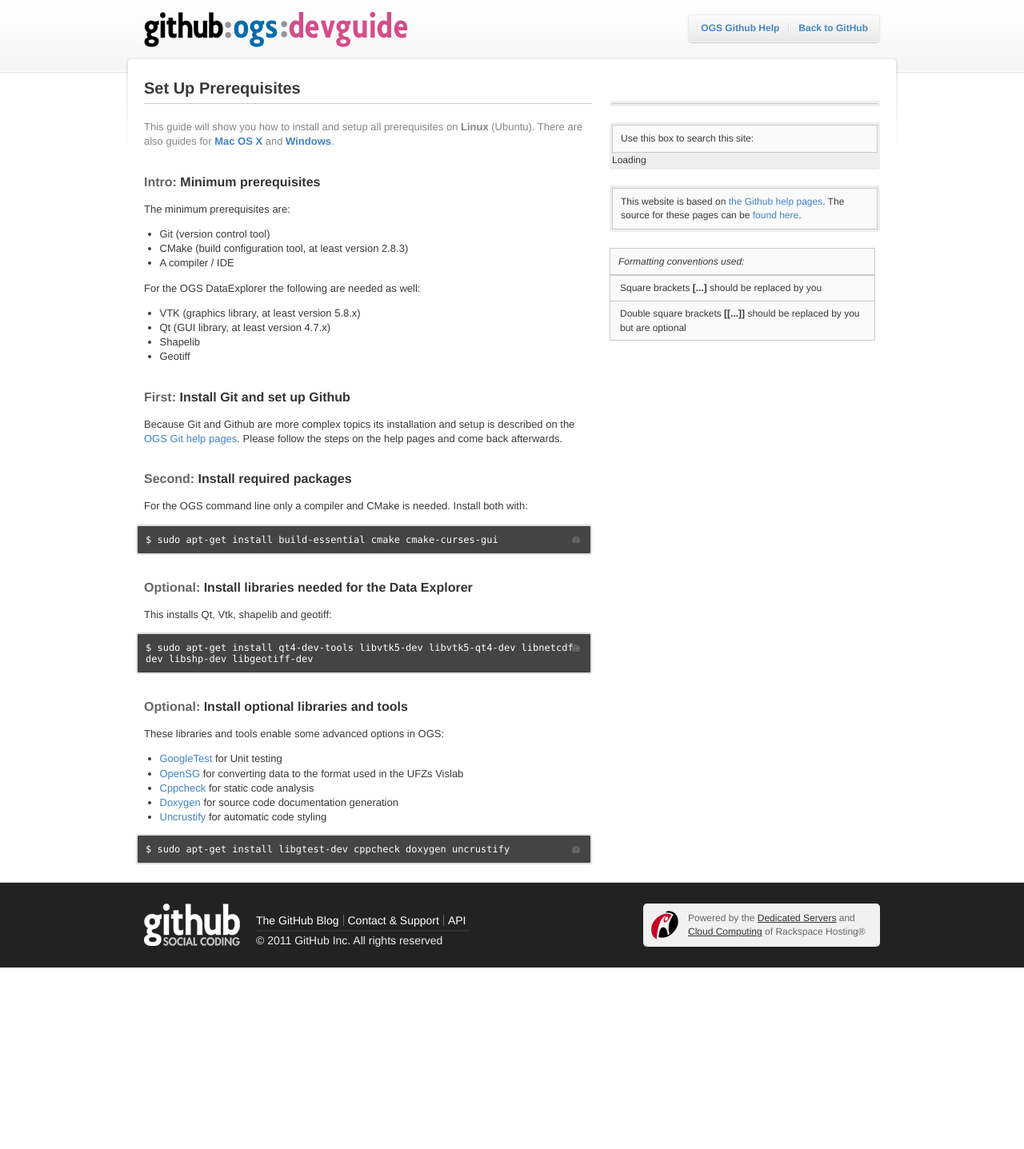
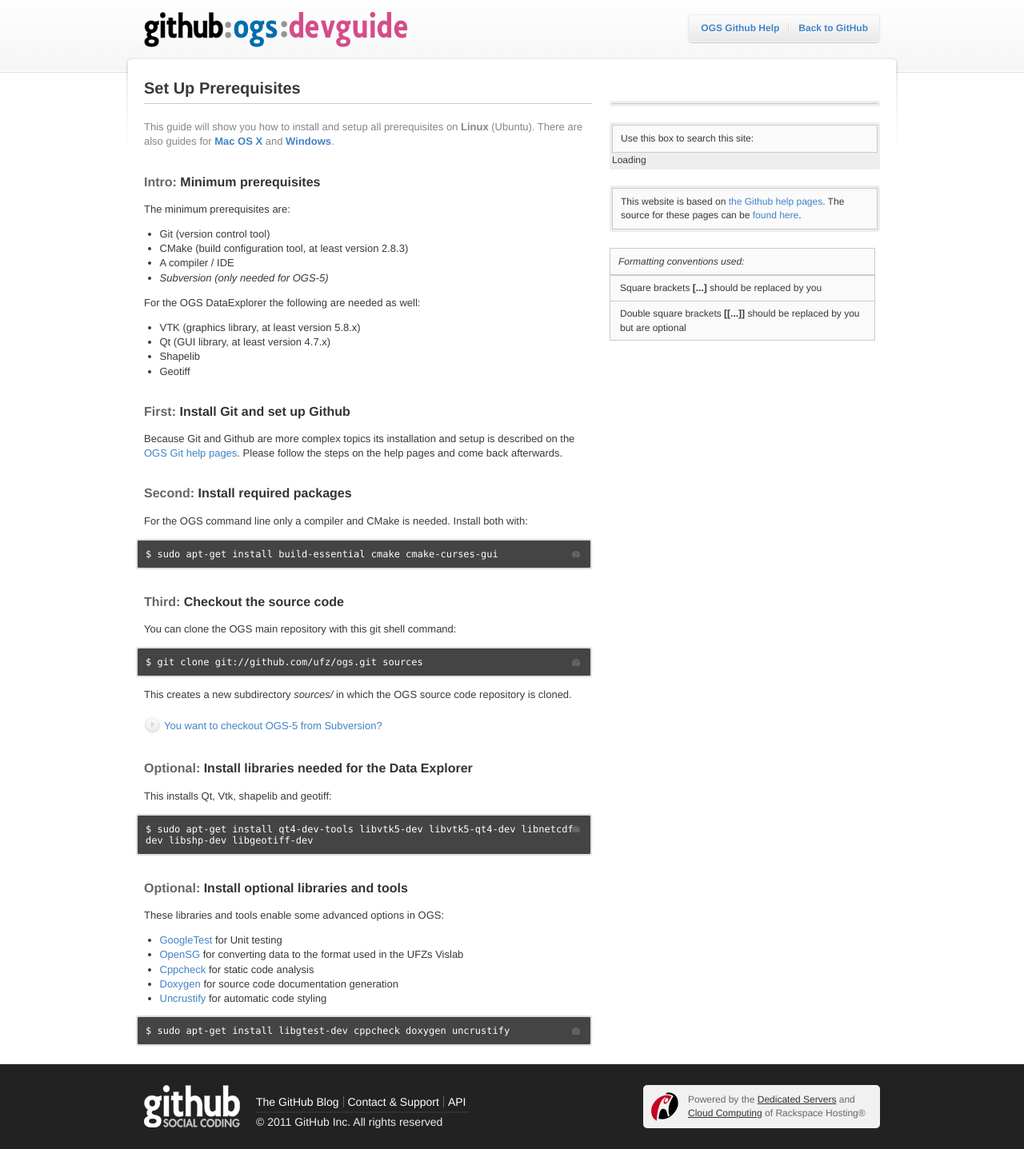
Before and after one commit to ufz/devguide, a Jekyll site: the page built from _posts/2012-05-29-linux-prerequisites.markdown, in a window 1280 px wide. Shown: the whole page at 80% size. Built offline with Jekyll 4.4.1, drawn with Linux system fonts in a browser that asks for light colours; comment, search, counter and statistics services are not loaded; before the commit the page ends 1210 px from its top, so only the background shows below that.

Commit message:
Added instructions to checkout with Subversion and how to configure Subversion.

```diff
--- a/_includes/checkout-general.markdown
+++ b/_includes/checkout-general.markdown
@@ -6,3 +6,15 @@ You can clone the OGS main repository with this git shell command:
 
 This creates a new subdirectory *sources/* in which the OGS source code repository is
 cloned.
+
+<div class="more-info">
+    <h4 class="compressed">You want to checkout OGS-5 from Subversion?</h4>
+    <div class="more-content">
+        <p>Before checking out the source code make sure to configure your SVN-client properly: <a href="{{site.baseurl}}/configure-svn">Configure Subversion</a></p>
+        <p>You can checkout the source directory of the OGS Subversion-Trunk with this shell command:</p>
+            <pre class="terminal bootcamp">
+                <span class="codeline">$ svn co https://svn.ufz.de/svn/ogs/trunk/sources</span>
+            </pre>
+        <p>Alternatively you can do the checkout with graphical tools like <a href="http://tortoisesvn.tigris.org/" target="blank">TortoiseSVN</a>.</p>
+    </div>
+</div>
--- a/_includes/prerequisites-general.markdown
+++ b/_includes/prerequisites-general.markdown
@@ -5,6 +5,7 @@ The minimum prerequisites are:
 - Git (version control tool)
 - CMake (build configuration tool, at least version 2.8.3)
 - A compiler / IDE
+- *Subversion (only needed for OGS-5)*
 
 For the OGS DataExplorer the following are needed as well:
 
--- a/_posts/2011-07-07-mac-prerequisites.markdown
+++ b/_posts/2011-07-07-mac-prerequisites.markdown
@@ -28,6 +28,10 @@ You can now use the `homebrew` command to search, install or deinstall libraries
 	<span class="codeline">$ brew install cmake<span>This installs CMake through the Homebrew package manager</span></span>
 </pre>
 
+## <span class="step">Fourth:</span> Checkout the source code ##
+
+{% include checkout-general.markdown %}
+
 ## <span class="step">Optional:</span> Install libraries needed for the Data Explorer ##
 
 This installs Qt, Vtk, shapelib and geotiff:
--- a/_posts/2012-05-29-linux-prerequisites.markdown
+++ b/_posts/2012-05-29-linux-prerequisites.markdown
@@ -16,6 +16,10 @@ For the OGS command line only a compiler and CMake is needed. Install both with:
     <span class="codeline">$ sudo apt-get install build-essential cmake cmake-curses-gui<span>This installs CMake and its curses gui (ccmake)</span></span>
 </pre>
 
+## <span class="step">Third:</span> Checkout the source code ##
+
+{% include checkout-general.markdown %}
+
 ## <span class="step">Optional:</span> Install libraries needed for the Data Explorer ##
 
 This installs Qt, Vtk, shapelib and geotiff:
```
Also changed, not shown: _posts/2012-06-26-configure-svn.markdown (added, +118 -0 lines).
